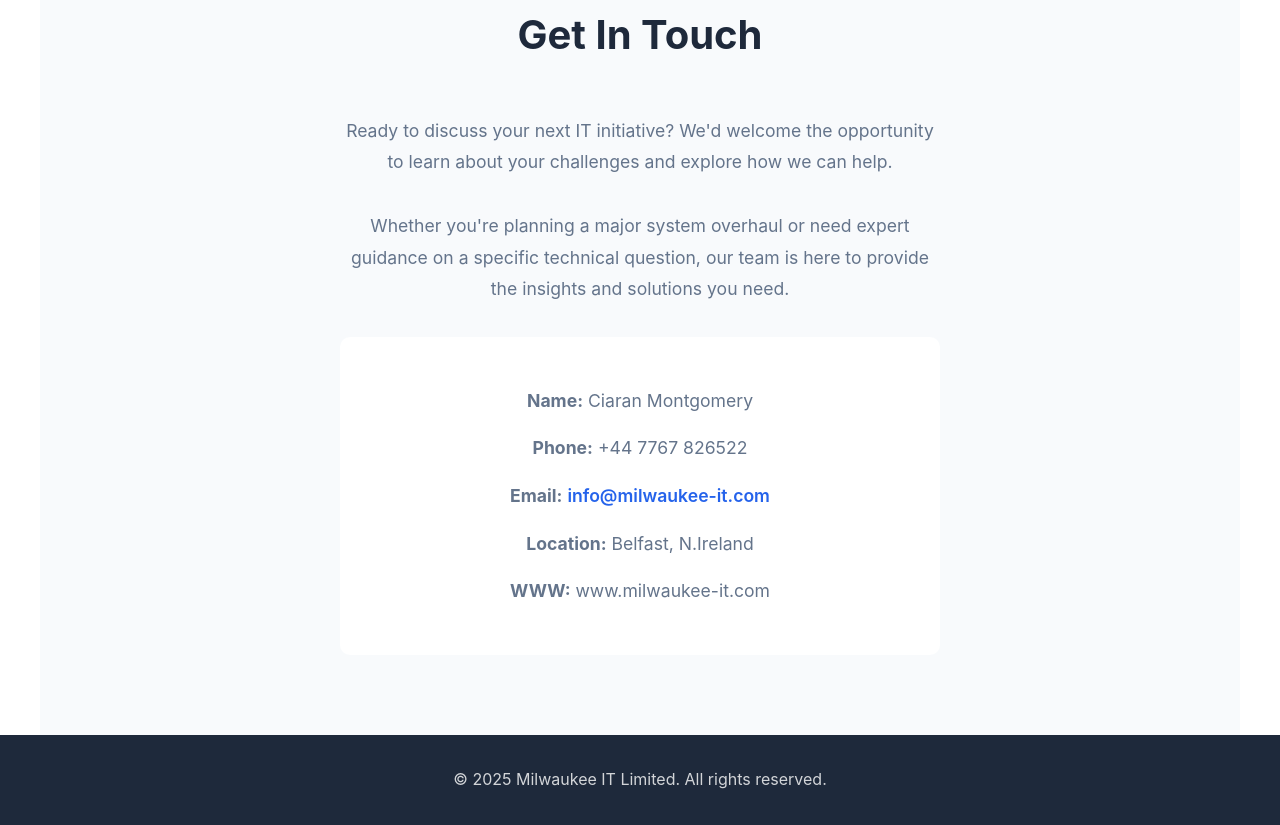
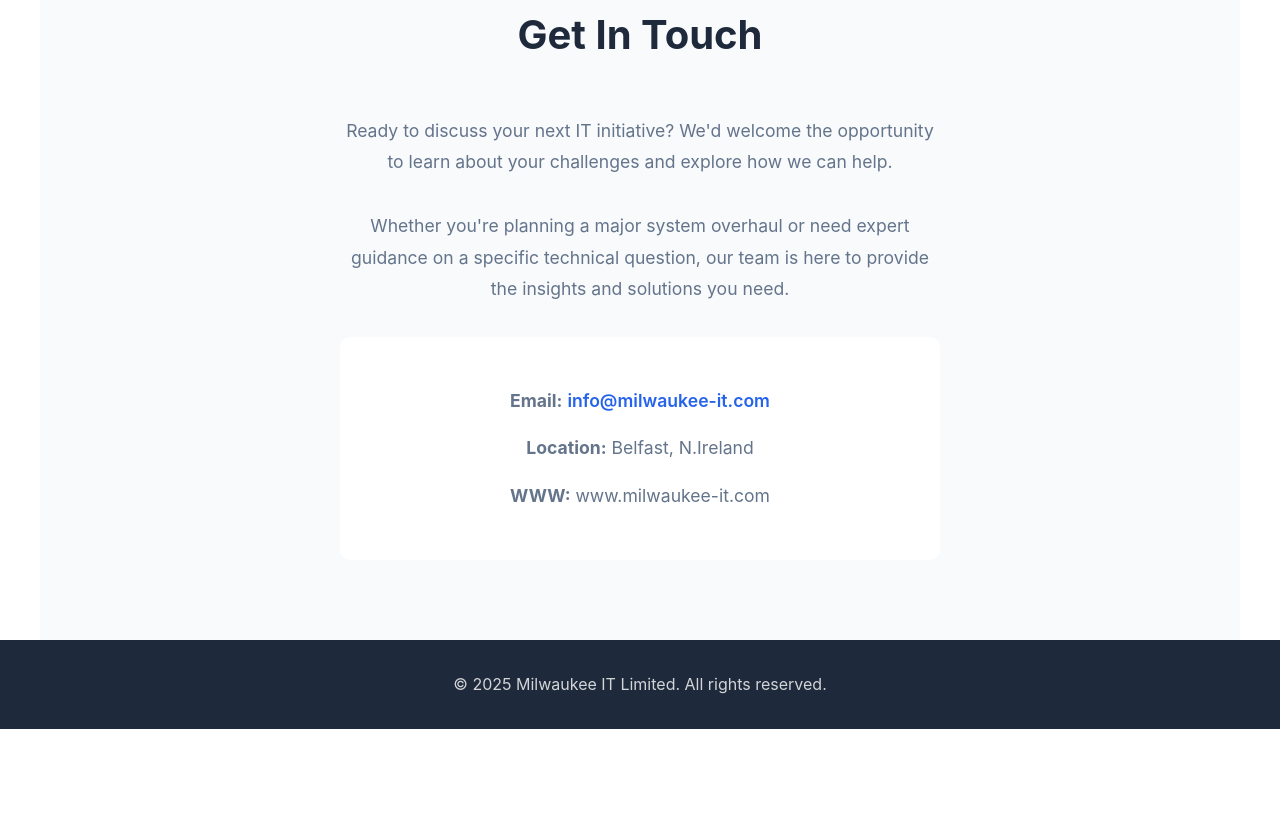
Before and after one commit to milwaukee-ciaran/company-website, a plain HTML site: page index.html in a window 1280 px wide. Shown: the part 2720-3545 px from the top of the page. After the commit the page ends 3449 px from the top, so only its background shows below. Drawn offline with Linux system fonts and the light colour scheme.

Commit message:
Update index.html

```diff
--- a/index.html
+++ b/index.html
@@ -394,8 +394,7 @@
             <p>Whether you're planning a major system overhaul or need expert guidance on a specific technical question, our team is here to provide the insights and solutions you need.</p>
 
             <div class="contact-info">
-                <p><strong>Name:</strong> Ciaran Montgomery</p>
-                <p><strong>Phone:</strong> +44 7767 826522</p>
+
                 <p><strong>Email:</strong> <a href="mailto:info@milwaukee-it.com">info@milwaukee-it.com</a></p>
                 <p><strong>Location:</strong> Belfast, N.Ireland</p>
                 <p><strong>WWW:</strong> www.milwaukee-it.com</p>
```
